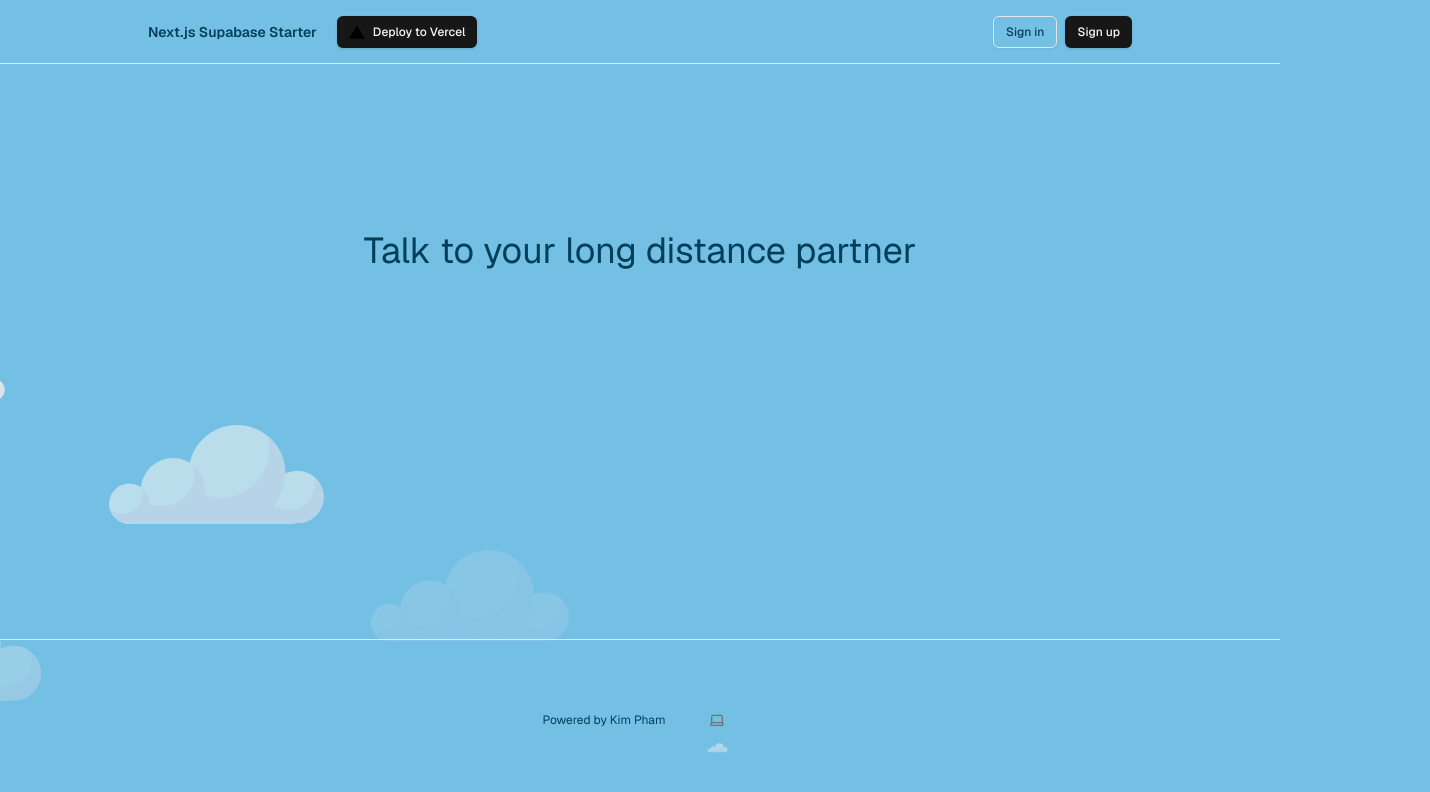
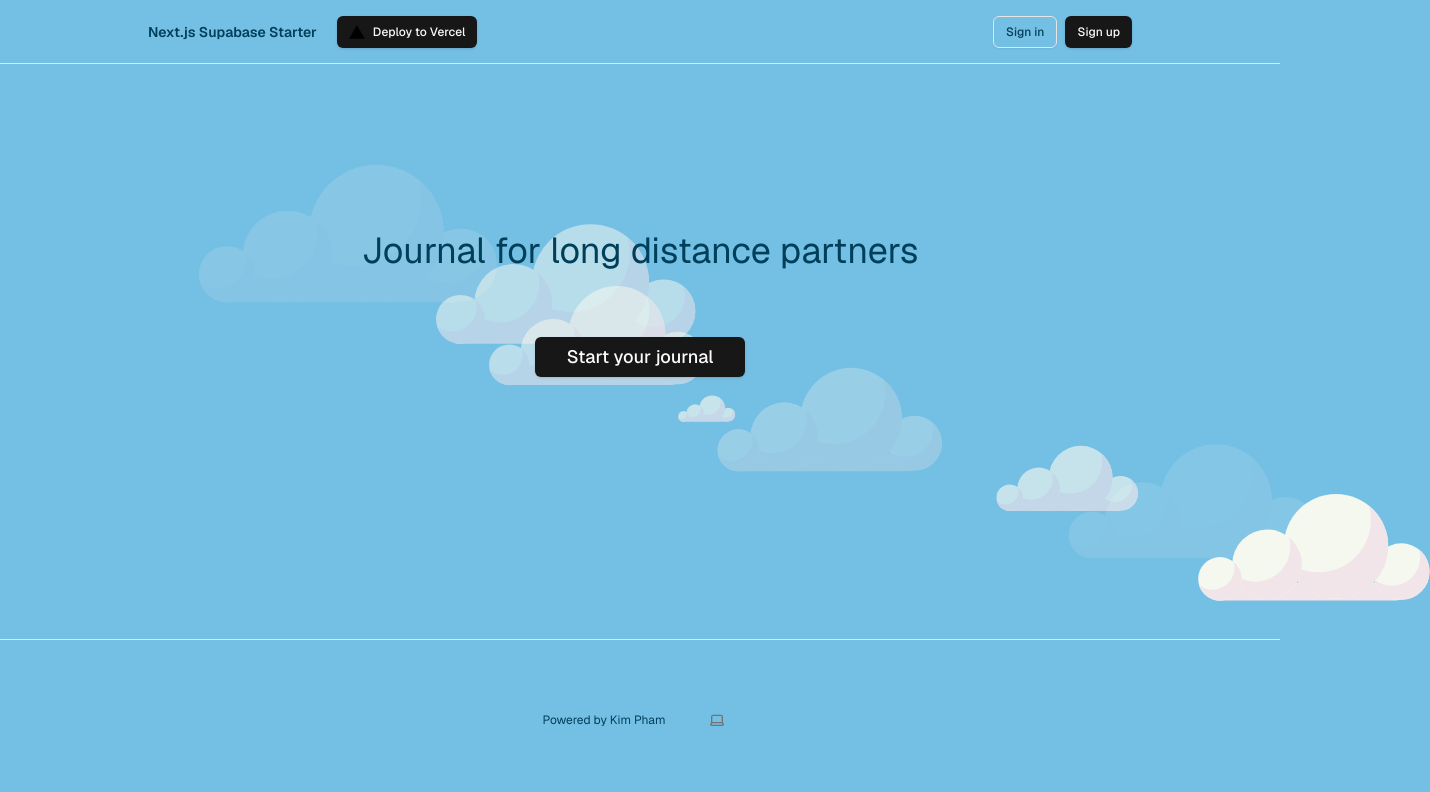
Before and after one commit to kimpham301/Long-Distance, a Next.js app: page / in a window 1280 px wide. Shown: the top 792 px of the page, 1430 px wide, since content can reach past the window. Built offline with nearby package versions, Linux system fonts and the light colour scheme; no server answers.

Commit message:
update homepage with a button to start the journal

```diff
--- a/app/globals.css
+++ b/app/globals.css
@@ -32,7 +32,7 @@
     --radius: 0.5rem;
   }
   .dark {
-    --background: #1c1c20;
+    --background: #0f0f19;
     --foreground: rgba(233, 243, 255, 0.87);
     --card: 0 0% 3.9%;
     --card-foreground: 0 0% 98%;
--- a/app/page.tsx
+++ b/app/page.tsx
@@ -23,9 +23,11 @@ export default function Home() {
         </nav>
         <div className="flex-1 flex flex-col gap-20 w-full p-5 relative">
           <Hero/>
-          <div className={"absolute top-5 h-full w-[90%]"}>
-            {Array.from({length: 10}).map((_, index) =>  <Cloud key={index} scale={Math.random()*10/2} opacity={Math.random()} margin={index%2 === 0 ? index * 10 : index * 10 + 50+index} />)}
-        </div>
+          <div className={"absolute h-[80%] w-full z-0"}>
+            {Array.from({ length: 10 }).map((_, i) => (<Cloud key={i} scale={i === 0 ? 5: Math.random() * 10/2} opacity={Math.random()} margin={i/2===0 ? i*10 : (i + Math.random())*10 } delay={i * 4} />
+            ))}
+
+          </div>
         </div>
 
         <footer className="w-full flex items-center justify-center border-t mx-auto text-center text-xs gap-8 py-16">
--- a/app/protected/page.tsx
+++ b/app/protected/page.tsx
@@ -11,15 +11,20 @@ export default async function ProtectedPage() {
   if (error || !data?.claims) {
     redirect("/auth/login");
   }
+  const {data: notes} = await supabase.from("journal").select();
+
+
 
   return (
     <div className="flex-1 w-full flex flex-col gap-12">
         <div className="w-full">
             <div className="bg-accent text-sm p-3 px-5 rounded-md text-foreground flex gap-3 items-center">
-          <InfoIcon size="16" strokeWidth={2} />
+                <InfoIcon size="16" strokeWidth={2}/>
                 This is a protected page that you can only see as an authenticated
                 user
             </div>
+            <pre>{JSON.stringify(notes)}</pre>
+
         </div>
         <div className="flex flex-col gap-2 items-start">
         <h2 className="font-bold text-2xl mb-4">Your user details</h2>
--- a/components/Hero.tsx
+++ b/components/Hero.tsx
@@ -1,14 +1,21 @@
+import {Button} from "@/components/ui/button";
+import Link from "next/link";
+
 export function Hero() {
   return (
-    <div className="flex flex-col gap-16 items-center">
-      <div className="flex gap-8 justify-center items-center">
+      <div className="flex flex-col gap-16 items-center z-10">
+          <div className="flex gap-8 justify-center items-center">
 
+          </div>
+          <h1 className="sr-only">Supabase and Next.js Starter Template</h1>
+          <p className="text-3xl lg:text-4xl !leading-tight mx-auto max-w-xl text-center">
+              Journal for long distance partners
+          </p>
+          <div className={"w-full flex justify-center"}>
+              <Button asChild size="lg">
+                  <Link href="/auth/login">Start your journal</Link>
+              </Button>
+          </div>
       </div>
-      <h1 className="sr-only">Supabase and Next.js Starter Template</h1>
-      <p className="text-3xl lg:text-4xl !leading-tight mx-auto max-w-xl text-center">
-        Talk to your long distance partner
-      </p>
-      <div className="w-full p-[1px] bg-gradient-to-r from-transparent via-foreground/10 to-transparent my-8" />
-    </div>
   );
 }
--- a/components/ui/Cloud.tsx
+++ b/components/ui/Cloud.tsx
@@ -1,8 +1,8 @@
 import React from 'react';
 import "./cloud.css"
-const Cloud = ({scale, opacity, margin}: {scale: number, opacity: number, margin: number}) => {
+const Cloud = ({scale, opacity, margin, delay}: {scale: number, opacity: number, margin: number, delay: number}) => {
     return (
-        <div className={`cloud`} style={{ transform: `scale(${scale}`, opacity: opacity, marginLeft: margin + "%" }}>
+        <div className={`cloud`} style={{ transform: `scale(${scale})`, opacity: opacity, marginLeft: margin + "%", animationDelay: delay + "s" }}>
             <div/>
             <div/>
             <div/>
--- a/components/ui/button.tsx
+++ b/components/ui/button.tsx
@@ -23,7 +23,7 @@ const buttonVariants = cva(
       size: {
         default: "h-9 px-4 py-2",
         sm: "h-8 rounded-md px-3 text-xs",
-        lg: "h-10 rounded-md px-8",
+        lg: "h-10 rounded-md px-8 text-lg",
         icon: "h-9 w-9",
       },
     },
--- a/components/ui/cloud.css
+++ b/components/ui/cloud.css
@@ -1,6 +1,6 @@
 @keyframes clouds {
     0%{
-        left:-150%;
+        left:-120%;
     }
     100%{
         left: 120%;
@@ -9,7 +9,7 @@
 .cloud {
     border-radius: 10px;
     position: relative;
-    margin: 54px 0 0 0;
+    margin: 38px 0 0 0;
     animation: clouds infinite 25s linear;
     width: 54px;
     height: 5px;
```
Lines whose indentation alone changed are shown as unchanged.
